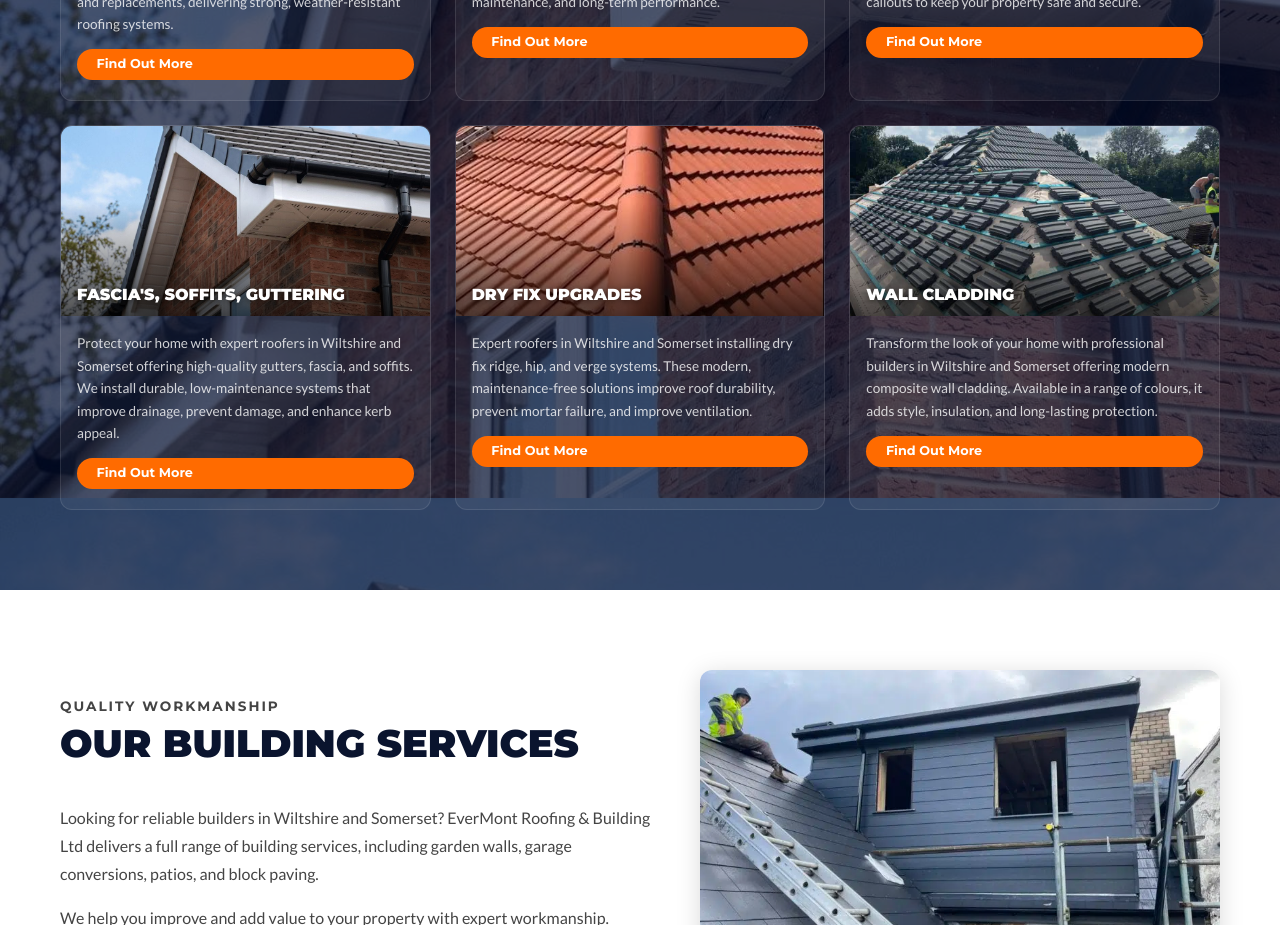
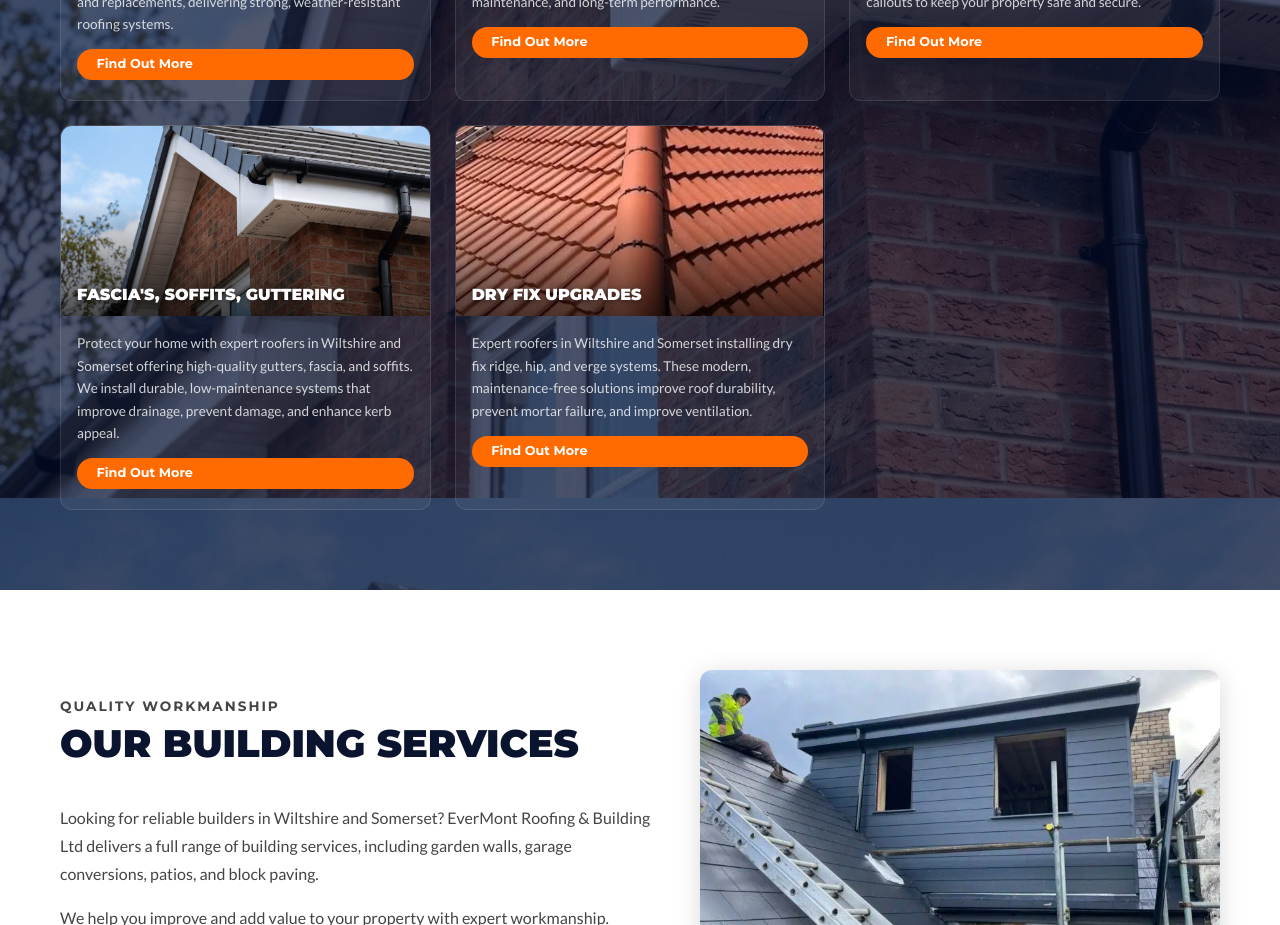
Before and after one commit to tahir1122-dev/EvenMount-Rofing, a React (Vite) app: page / in a window 1280 px wide. Shown: the part 1560-2485 px from the top of the page. Built offline with nearby package versions, Linux system fonts and the light colour scheme.

Commit message:
feat: add HomePage component with services, projects, and quote request form

```diff
--- a/src/pages/HomePage.jsx
+++ b/src/pages/HomePage.jsx
@@ -31,12 +31,12 @@ const services = [
     img: '/dryfix.jpg',
     link: '/roofing-services/dry-fix',
   },
-  {
-    title: 'WALL CLADDING',
-    desc: 'Transform the look of your home with professional builders in Wiltshire and Somerset offering modern composite wall cladding. Available in a range of colours, it adds style, insulation, and long-lasting protection.',
-    img: '/service.jpg',
-    link: '/wall-cladding',
-  },
+  // {
+  //   title: 'WALL CLADDING',
+  //   desc: 'Transform the look of your home with professional builders in Wiltshire and Somerset offering modern composite wall cladding. Available in a range of colours, it adds style, insulation, and long-lasting protection.',
+  //   img: '/service.jpg',
+  //   link: '/wall-cladding',
+  // },
 ]
 
 const projectImgs = [
```
